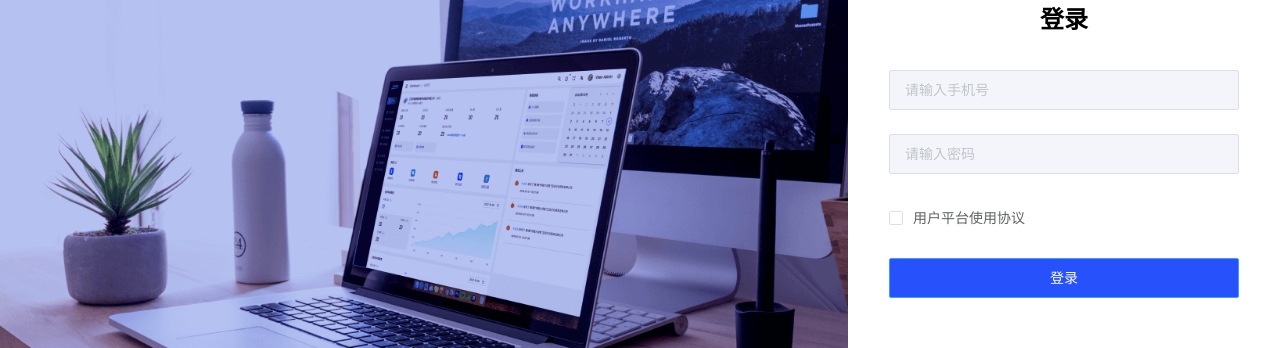
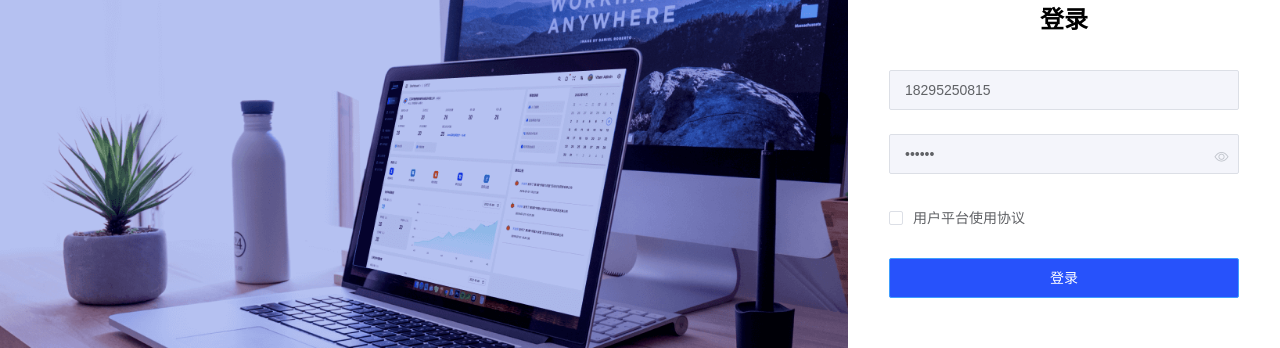
Before and after one commit to speed866/vue2-hr, a Vue app: page /#/login in a window 1280 px wide. Shown: the part 236-584 px from the top of the page. Built offline with nearby package versions, Linux system fonts and the light colour scheme.

Commit message:
完成登录表单校验

```diff
--- a/src/views/login/index.vue
+++ b/src/views/login/index.vue
@@ -5,18 +5,18 @@
       <h1>登录</h1>
       <el-card shadow="never" class="login-card">
         <!--登录表单-->
-        <el-form>
-          <el-form-item>
-            <el-input placeholder="请输入手机号" />
+        <el-form ref="form" :rules="loginRules" :model="loginForm">
+          <el-form-item prop="mobile">
+            <el-input v-model="loginForm.mobile" placeholder="请输入手机号" />
+          </el-form-item>
+          <el-form-item prop="password">
+            <el-input v-model="loginForm.password" placeholder="请输入密码" show-password />
+          </el-form-item>
+          <el-form-item prop="isAgree">
+            <el-checkbox v-model="loginForm.isAgree">用户平台使用协议</el-checkbox>
           </el-form-item>
           <el-form-item>
-            <el-input placeholder="请输入密码" />
-          </el-form-item>
-          <el-form-item>
-            <el-checkbox>用户平台使用协议</el-checkbox>
-          </el-form-item>
-          <el-form-item>
-            <el-button type="primary" style="width: 350px">登录</el-button>
+            <el-button type="primary" style="width: 350px" @click="login">登录</el-button>
           </el-form-item>
         </el-form>
       </el-card>
@@ -25,7 +25,47 @@
 </template>
 <script>
 export default {
-  name: 'Login'
+  name: 'Login',
+  data() {
+    return {
+      loginForm: {
+        mobile: '18295250815',
+        password: '111111',
+        isAgree: false
+      },
+      loginRules: {
+        mobile: [
+          { required: true, message: '请输入手机号', trigger: 'blur' },
+          { pattern: /^1[3-9]\d{9}$/, message: '手机号格式不正确', trigger: 'blur' }
+        ],
+        password: [
+          { required: true, message: '请输入密码', trigger: 'blur' },
+          { min: 6, max: 16, message: '密码长度应为6-16位之间', trigger: 'blur' }
+        ],
+        isAgree: [
+          { validator: (rule, value, callback) => {
+            value ? callback() : callback(new Error('请勾选使用协议'))
+          }
+          }
+        ]
+      }
+    }
+  },
+  methods: {
+    login() {
+      this.$refs.form.validate((valid) => {
+        if (valid) {
+          this.$message({
+            message: '校验通过',
+            type: 'success'
+          })
+        } else {
+          this.$message.error('校验失败')
+          return false
+        }
+      })
+    }
+  }
 }
 </script>
 <style lang="scss">
```
